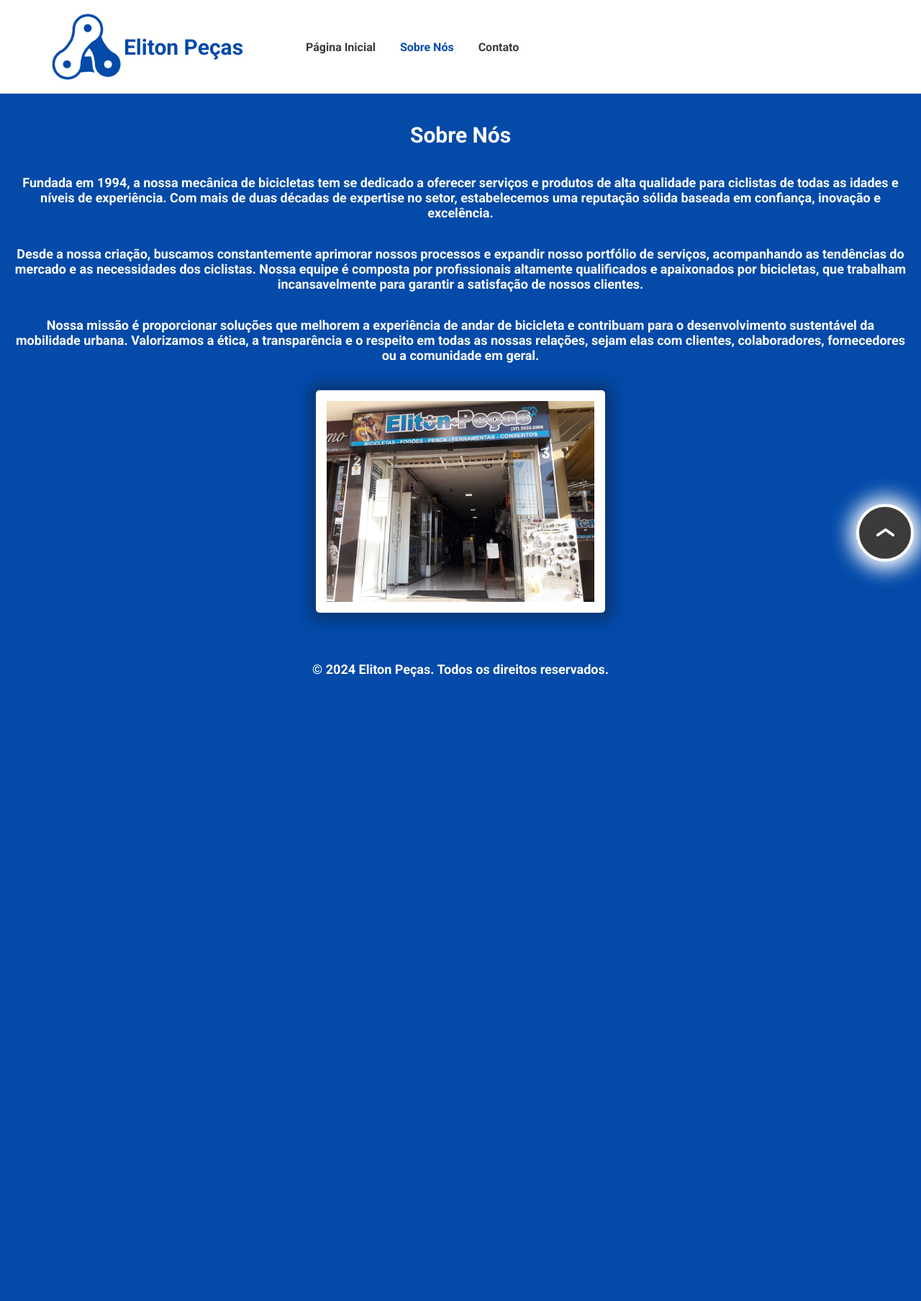
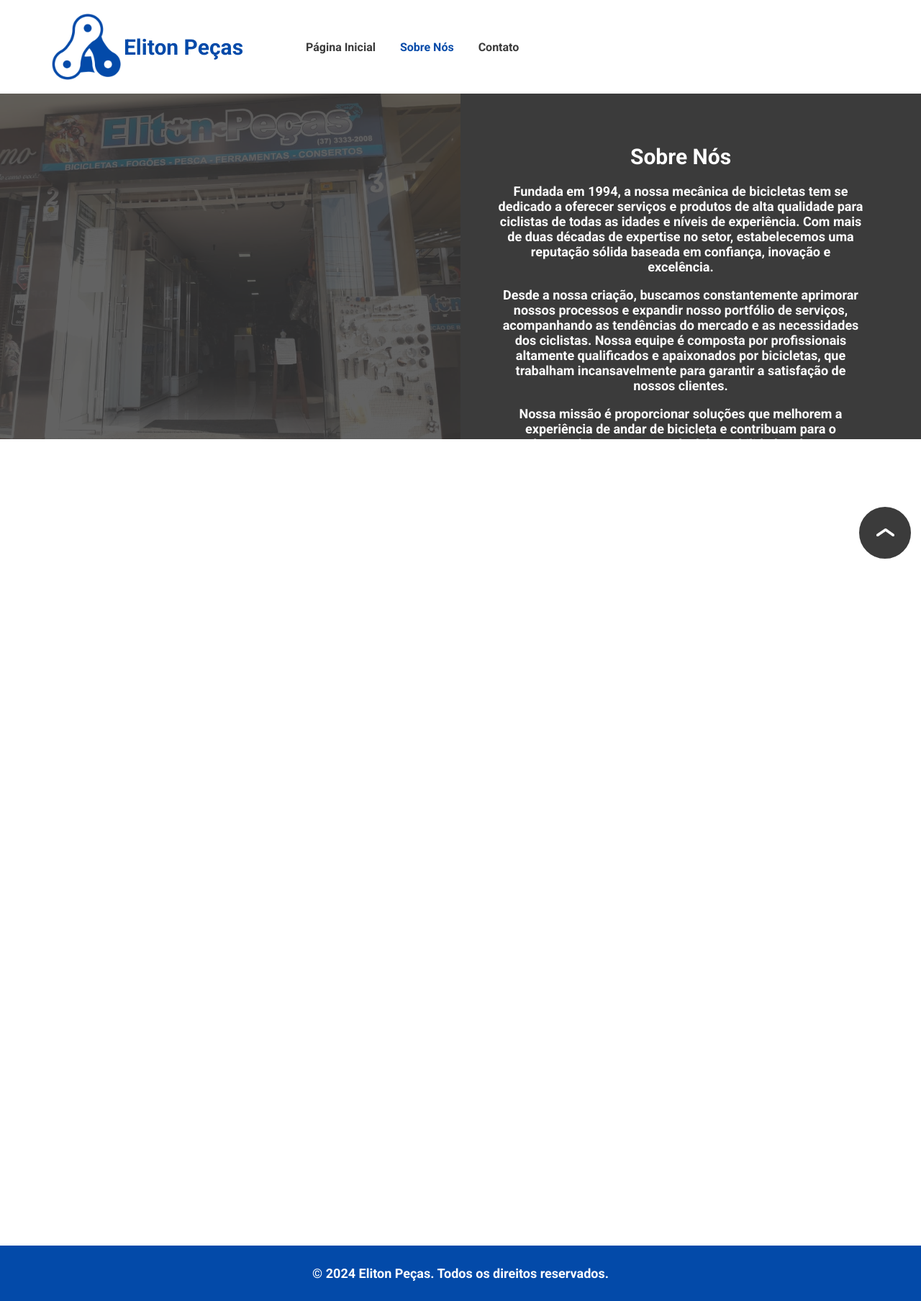
Before and after one commit to AndreLacerdaTI/ElitonPecas, a Flask app: page /sobre in a window 1280 px wide. Shown: the whole page at 72% size. Before the commit the page ends 940 px from the top, so only its background shows below. Run offline with Flask 3, Linux system fonts and the light colour scheme.

Commit message:
Melhorias na pagina Sobre
- Função de enviar mensagem diretamente para o WhatsApp com o produto que você tem interesse

```diff
--- a/ElitonPecas/app.py
+++ b/ElitonPecas/app.py
@@ -29,18 +29,6 @@ def load_user(user_id):
 @app.route('/')
 def index():
     produtos = importar_produtos()
-
-
-    """
-    produtos = []
-    produto = ['Ravok Aro 29','27 Marchas','produto1']
-    produtos.append(produto)
-    produto = ['Bike Aro 26','27 Marchas','produto2']
-    produtos.append(produto)
-    produto = ['Bike Aro 16','Com rodinhas','produto3']
-    produtos.append(produto)
-    """
-
     return render_template('index.html', produtos=produtos)
 
 @app.route('/sobre')
@@ -111,3 +99,4 @@ def logout():
 
 if __name__ == '__main__':
     app.run(debug=True)
+    #app.run(host='192.168.2.117')
--- a/ElitonPecas/bd_control.py
+++ b/ElitonPecas/bd_control.py
@@ -6,7 +6,7 @@ def importar_produtos():
     cur = conn.cursor()
     cur.execute("SELECT id, titulo, descricao, imagem FROM produtos")
     rows = cur.fetchall()
-    print(rows)
+    #print(rows)
     return rows
 
 def salvar(titulo, descricao, imagem):
--- a/ElitonPecas/static/css/style.css
+++ b/ElitonPecas/static/css/style.css
@@ -23,7 +23,10 @@ body {
     display: flex;
     flex-direction: column;
     flex: 1;
-    height: 100vh;
+    height: 100%;
+}
+main {
+    height: 100rem;
 }
 
 body h1 {
@@ -137,7 +140,7 @@ nav ul li a:hover{
     padding: 10px;
 }
 
-.produto-info button {
+.produto-info a {
     background-color: transparent;
     border: 2px solid #ffffff50;
     border-radius: 20px;
@@ -146,9 +149,10 @@ nav ul li a:hover{
     font-size: 15px;
     font-weight: bold;
     transition: 0.2s;
+    text-decoration: none;
 }
 
-.produto-info button:hover {
+.produto-info a:hover {
     background-color: #ffffff30;
     border: 2px solid #fff;
 }
@@ -161,19 +165,43 @@ nav ul li a:hover{
 .container {
     display: flex;
     flex-direction: column;
-    align-items: center;
-    text-align: center;
-    background-color: #034AA9;
+
+    background-color: #3B3B3B;
+
     color: #fff;
     margin: 0;
-    padding: 20px;
 }
+
+.container .sobre {
+    position: absolute;
+    z-index: 1;
+    width: 40%;
+    margin-left: 50%;
+    padding: 50px;
+    /*
+    border: 2px solid #fff;
+    border-radius: 30px;
+    background-color: #ffffff30;
+    */
+}
+
+/*
 .container img {
     width: 30%;
     margin: 20px;
     border: 15px solid #fff;
     border-radius: 5px;
     box-shadow: 1px 1px 18px 10px #14141458;
+}
+*/
+.fundo {
+    z-index: 0;
+    position:relative;
+    width: 50%;
+    height: 50%;
+    opacity: 0.2;
+    margin: 0;
+    padding: 0;
 }
 
 /* Contatos */
--- a/ElitonPecas/templates/index.html
+++ b/ElitonPecas/templates/index.html
@@ -15,7 +15,7 @@
                     <h2>{{ produto[1] }}</h2>
                     <p>{{ produto[2] }}</p>
 
-                    <button>Informações</button>
+                    <a href="https://web.whatsapp.com/send/?l=pt_BR&phone=553798571293&text=Produto: {{ produto[0] }}-{{ produto[1] }}-{{ produto[2] }}" target="_blank">Falar com vendedor</a>
                 </div>
             </div>
         {% endfor %}
--- a/ElitonPecas/templates/sobre.html
+++ b/ElitonPecas/templates/sobre.html
@@ -4,12 +4,14 @@
 
 {% block content %}
 <div class="container">
-    <h1>Sobre Nós</h1>
-    <p>Fundada em 1994, a nossa mecânica de bicicletas tem se dedicado a oferecer serviços e produtos de alta qualidade para ciclistas de todas as idades e níveis de experiência. Com mais de duas décadas de expertise no setor, estabelecemos uma reputação sólida baseada em confiança, inovação e excelência.</p>
+    <img class="fundo" src="{{ url_for('static', filename='images/sobre.jpg') }}" alt="Fachada loja">
+    <div class="sobre">
+        <h1>Sobre Nós</h1>
+        <p>Fundada em 1994, a nossa mecânica de bicicletas tem se dedicado a oferecer serviços e produtos de alta qualidade para ciclistas de todas as idades e níveis de experiência. Com mais de duas décadas de expertise no setor, estabelecemos uma reputação sólida baseada em confiança, inovação e excelência.</p>
 
-    <p>Desde a nossa criação, buscamos constantemente aprimorar nossos processos e expandir nosso portfólio de serviços, acompanhando as tendências do mercado e as necessidades dos ciclistas. Nossa equipe é composta por profissionais altamente qualificados e apaixonados por bicicletas, que trabalham incansavelmente para garantir a satisfação de nossos clientes.</p>
+        <p>Desde a nossa criação, buscamos constantemente aprimorar nossos processos e expandir nosso portfólio de serviços, acompanhando as tendências do mercado e as necessidades dos ciclistas. Nossa equipe é composta por profissionais altamente qualificados e apaixonados por bicicletas, que trabalham incansavelmente para garantir a satisfação de nossos clientes.</p>
 
-    <p>Nossa missão é proporcionar soluções que melhorem a experiência de andar de bicicleta e contribuam para o desenvolvimento sustentável da mobilidade urbana. Valorizamos a ética, a transparência e o respeito em todas as nossas relações, sejam elas com clientes, colaboradores, fornecedores ou a comunidade em geral.</p>
-    <img src="{{ url_for('static', filename='images/sobre.jpg') }}" alt="Fachada loja">
+        <p>Nossa missão é proporcionar soluções que melhorem a experiência de andar de bicicleta e contribuam para o desenvolvimento sustentável da mobilidade urbana. Valorizamos a ética, a transparência e o respeito em todas as nossas relações, sejam elas com clientes, colaboradores, fornecedores ou a comunidade em geral.</p>
+    </div>
 </div>
 {% endblock %}
```
Also changed, not shown: ElitonPecas/bd.db, ElitonPecas/static/produtos/produto3.jpg (added).
